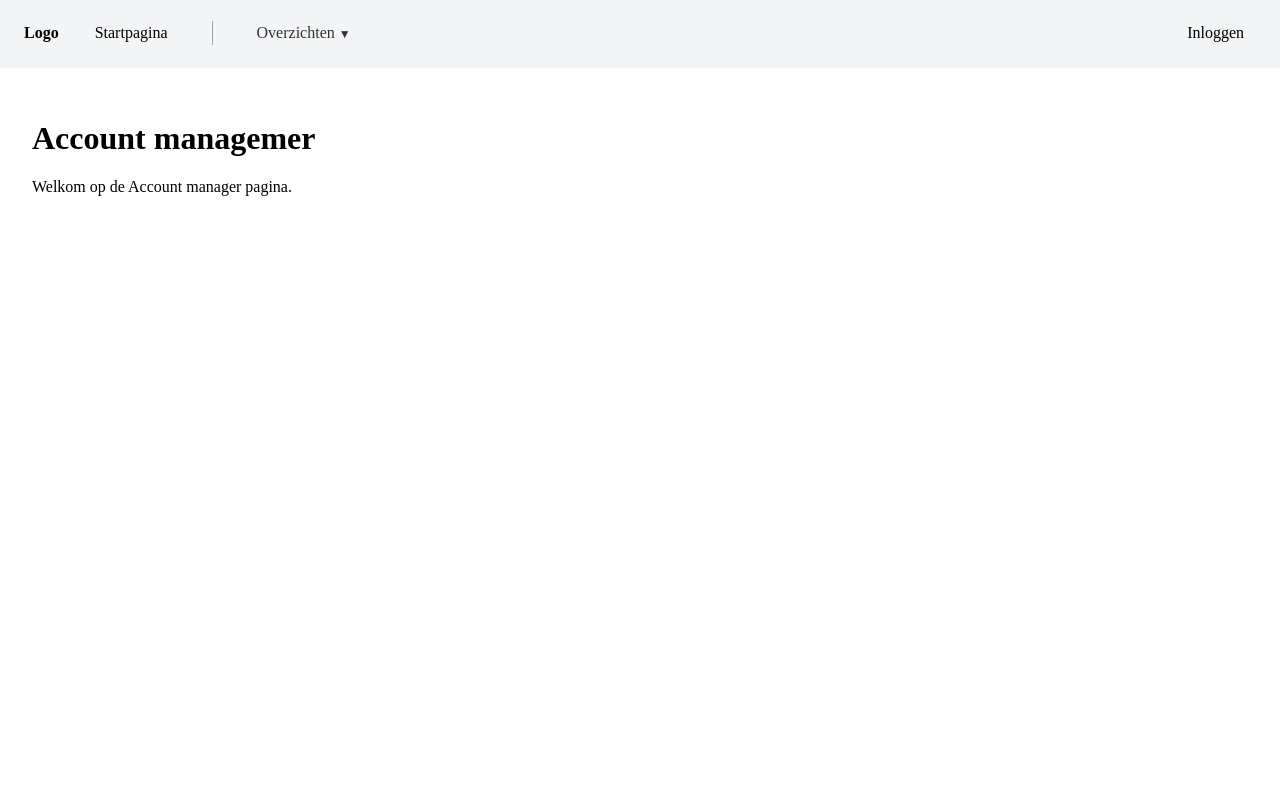
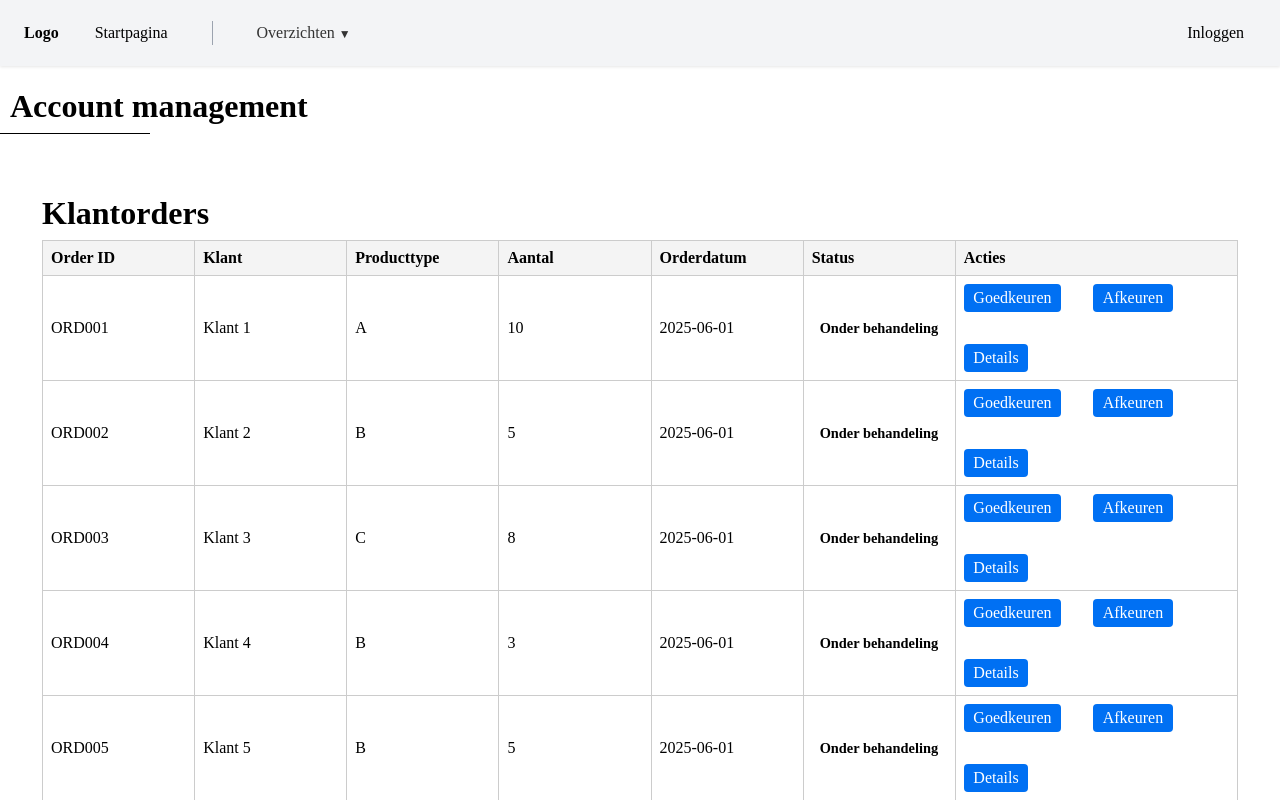
Before and after one commit to ZuydUniversity/2425-B2C6-B2B-2-Frontend, a Next.js app: page /account-management in a window 1280 px wide. Shown: the top 800 px of the page. Built offline with nearby package versions, Linux system fonts and the light colour scheme.

Commit message:
account-managementpage 0.1: initial creation of content, added table with sampledata in it and funtioning buttons, style is consistent with productpage

```diff
--- /dev/null
+++ b/src/data/accountstatuslist.ts
@@ -0,0 +1,8 @@
+/**
+ * Possible statuses for customer orders on the account management page
+ */
+export enum AccountStatus {
+  Pending = "Onder behandeling",
+  Approved = "Goedgekeurd",
+  Rejected = "Afgekeurd",
+}
--- a/src/pages/account-management.tsx
+++ b/src/pages/account-management.tsx
@@ -1,8 +1,165 @@
-const AccountManagementPage = () => {
+import React, { useState } from "react";
+import styles from "./accountmanager.module.scss";
+import { sampleData } from "../data/productionsampledata";
+import { motorImagesList } from "../data/motorimageslist";
+import { AccountStatus } from "../data/accountstatuslist";
+
+type Order = {
+  orderId: string;
+  klantnaam: string;
+  productType: "A" | "B" | "C";
+  aantal: number;
+  orderdatum: string;
+  status: AccountStatus;
+};
+
+const AccountManagementPage: React.FC = () => {
+  const [orders, setOrders] = useState<Order[]>(
+    sampleData.map((item, index) => ({
+      orderId: item.orderId,
+      klantnaam: `Klant ${index + 1}`,
+      productType: item.productType as "A" | "B" | "C",
+      aantal: item.aantal,
+      orderdatum: "2025-06-01",
+      status: AccountStatus.Pending,
+    })),
+  );
+
+  const [selectedOrder, setSelectedOrder] = useState<Order | null>(null);
+
+  const updateStatus = (orderId: string, newStatus: AccountStatus) => {
+    setOrders((prev) =>
+      prev.map((order) =>
+        order.orderId === orderId ? { ...order, status: newStatus } : order,
+      ),
+    );
+  };
+
   return (
-    <div style={{ padding: "2rem" }}>
-      <h1>Account managemer</h1>
-      <p>Welkom op de Account manager pagina.</p>
+    <div>
+      <div className={styles.title}>
+        <h1>Account management</h1>
+        <hr className={styles.separator} />
+      </div>
+
+      <div className={styles.page}>
+        <div className={styles.title}>
+          <h1>Klantorders</h1>
+        </div>
+
+        <div className={styles.tablesContainer}>
+          <div className={styles.tableWrapper}>
+            <table className={styles.table}>
+              <thead>
+                <tr>
+                  <th className={styles.normalColumn}>Order ID</th>
+                  <th className={styles.normalColumn}>Klant</th>
+                  <th className={styles.normalColumn}>Producttype</th>
+                  <th className={styles.normalColumn}>Aantal</th>
+                  <th className={styles.normalColumn}>Orderdatum</th>
+                  <th className={styles.normalColumn}>Status</th>
+                  <th className={styles.buttonColumn}>Acties</th>
+                </tr>
+              </thead>
+              <tbody>
+                {orders.map((order) => (
+                  <tr key={order.orderId}>
+                    <td>{order.orderId}</td>
+                    <td>{order.klantnaam}</td>
+                    <td>{order.productType}</td>
+                    <td>{order.aantal}</td>
+                    <td>{order.orderdatum}</td>
+                    <td>
+                      <span
+                        className={`${styles.status} ${
+                          styles[
+                            order.status.replace(/\s/g, "").toLowerCase()
+                          ] || ""
+                        }`}
+                      >
+                        {order.status}
+                      </span>
+                    </td>
+                    <td>
+                      <div className={styles.buttonContainer}>
+                        <button
+                          className={styles.button}
+                          onClick={() =>
+                            updateStatus(order.orderId, AccountStatus.Approved)
+                          }
+                        >
+                          Goedkeuren
+                        </button>
+                        <button
+                          className={styles.button}
+                          onClick={() =>
+                            updateStatus(order.orderId, AccountStatus.Rejected)
+                          }
+                        >
+                          Afkeuren
+                        </button>
+                        <button
+                          className={styles.button}
+                          onClick={() => setSelectedOrder(order)}
+                        >
+                          Details
+                        </button>
+                      </div>
+                    </td>
+                  </tr>
+                ))}
+              </tbody>
+            </table>
+          </div>
+        </div>
+
+        {selectedOrder && (
+          <div
+            className={styles.modalOverlay}
+            onClick={() => setSelectedOrder(null)}
+          >
+            <div className={styles.modal} onClick={(e) => e.stopPropagation()}>
+              <h3>Details voor Order {selectedOrder.orderId}</h3>
+              <div className={styles.modalContent}>
+                <div className={styles.details}>
+                  <p>
+                    <strong>Klant:</strong> {selectedOrder.klantnaam}
+                  </p>
+                  <p>
+                    <strong>Producttype:</strong> {selectedOrder.productType}
+                  </p>
+                  <p>
+                    <strong>Aantal:</strong> {selectedOrder.aantal}
+                  </p>
+                  <p>
+                    <strong>Orderdatum:</strong> {selectedOrder.orderdatum}
+                  </p>
+                  <p>
+                    <strong>Status:</strong> {selectedOrder.status}
+                  </p>
+                </div>
+                <div className={styles.imageContainer}>
+                  <img
+                    src={
+                      motorImagesList[selectedOrder.productType] ||
+                      motorImagesList["A"]
+                    }
+                    alt={`Motor ${selectedOrder.productType}`}
+                    className={styles.productImage}
+                  />
+                </div>
+              </div>
+
+              <button
+                onClick={() => setSelectedOrder(null)}
+                className={styles.button}
+              >
+                Sluiten
+              </button>
+            </div>
+          </div>
+        )}
+      </div>
     </div>
   );
 };
--- /dev/null
+++ b/src/pages/accountmanager.module.scss
@@ -0,0 +1,218 @@
+.title {
+  h1 {
+    margin-bottom: 0.5rem;
+    margin-left: 10px;
+  }
+}
+
+.separator {
+  border: none;
+  border-bottom: 1px solid black;
+  width: 150px;
+  margin-top: 0.5rem;
+  margin-left: 0;
+}
+
+.page {
+  padding: 2rem;
+}
+
+.table {
+  width: 100%;
+  table-layout: fixed;
+  border-collapse: collapse;
+  margin-bottom: 2rem;
+
+  th,
+  td {
+    border: 1px solid #ccc;
+    padding: 0.5rem;
+    text-align: left;
+  }
+
+  th {
+    background-color: #f4f4f4;
+  }
+
+  thead th {
+    border: 1px solid #ccc;
+    position: sticky;
+    top: 0;
+    z-index: 2;
+  }
+}
+
+.tablesContainer {
+  padding: 0 10px;
+}
+
+.status {
+  padding: 0.25rem 0.5rem;
+  border-radius: 4px;
+  font-weight: bold;
+  font-size: 0.9rem;
+}
+
+.inproductie {
+  background-color: #e6f7ff;
+  color: #0070f3;
+}
+
+.afgerond {
+  background-color: #e6ffed;
+  color: #008000;
+}
+
+.wachtenoponderdelen {
+  background-color: #fff4e6;
+  color: #d97706;
+}
+
+.button {
+  background-color: #0070f3;
+  color: white;
+  padding: 0.3rem 0.6rem;
+  border: none;
+  border-radius: 4px;
+  cursor: pointer;
+
+  &:hover {
+    background-color: #005ac1;
+  }
+}
+
+.dropdown {
+  position: relative;
+  display: inline-block;
+}
+
+.dropdownMenu {
+  position: absolute;
+  top: 100%;
+  left: 0;
+  background-color: white;
+  border: 1px solid #ccc;
+  width: max-content;
+  z-index: 9999;
+  padding: 0;
+  margin: 0;
+  list-style: none;
+  box-shadow: 0 4px 8px rgba(0, 0, 0, 0.1);
+}
+
+.dropdownLink {
+  padding: 0.5rem 1rem;
+  cursor: pointer;
+}
+
+.dropdownLink:hover {
+  background-color: #f0f0f0;
+}
+
+.dropdownContainer {
+  position: relative;
+}
+
+.modalOverlay {
+  position: fixed;
+  top: 0;
+  left: 0;
+  width: 100vw;
+  height: 100vh;
+  background-color: rgba(0, 0, 0, 0.4);
+  display: flex;
+  justify-content: center;
+  align-items: center;
+  z-index: 999;
+}
+
+.modal {
+  background: white;
+  padding: 2rem;
+  border-radius: 1rem;
+  width: 550px;
+  max-width: 90%;
+  box-shadow: 0 2px 10px rgba(0, 0, 0, 0.2);
+}
+
+.problemModal {
+  background: white;
+  padding: 2rem;
+  border-radius: 1rem;
+  max-width: 90%;
+  box-shadow: 0 2px 10px rgba(0, 0, 0, 0.2);
+}
+
+.modalContent {
+  display: flex;
+  gap: 2rem;
+  margin-top: 1rem;
+  align-items: flex-start;
+  flex-wrap: wrap;
+}
+
+.modalButtons {
+  display: flex;
+  justify-content: flex-start;
+  gap: 1.8rem;
+}
+
+.details {
+  flex: 1;
+}
+
+.imageContainer {
+  flex: 1;
+  align-items: end;
+}
+
+.productImage {
+  height: 250px;
+  margin-top: 1rem;
+  border-radius: 0.5rem;
+}
+
+.problemButton {
+  background-color: #0070f3;
+  color: white;
+  padding: 0.3rem 0.6rem;
+  border: none;
+  border-radius: 4px;
+  cursor: pointer;
+  float: right;
+  margin-right: 10px;
+
+  &:hover {
+    background-color: #005ac1;
+  }
+}
+
+.filters {
+  display: flex;
+  gap: 1rem;
+  margin-bottom: 0.5rem;
+  align-items: center;
+}
+
+.textArea {
+  width: 100%;
+  height: 6rem;
+  resize: vertical;
+  margin-bottom: 1rem;
+  padding: 0.5rem;
+  font-size: 1rem;
+}
+
+.buttonContainer {
+  display: flex;
+  gap: 2rem;
+  flex-wrap: wrap;
+}
+
+.normalColumn {
+  width: 100px;
+}
+
+.buttonColumn {
+  width: 200px;
+}
```
